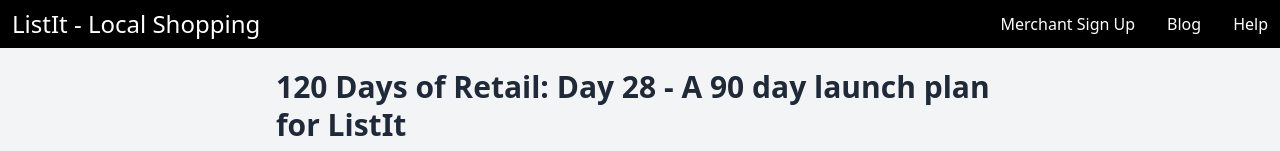
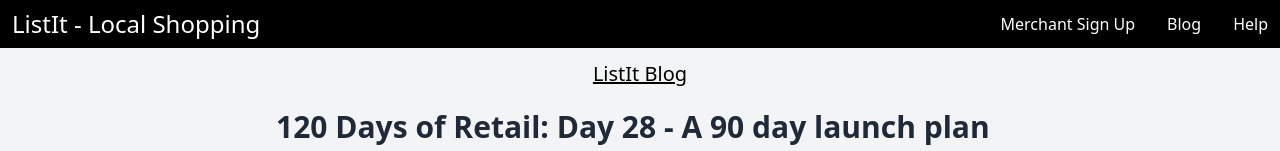
Before and after one commit to jwhubert91/listit-webapp, a Next.js app: page /blog/day-28 in a window 1280 px wide. Shown: the top 151 px of the page. Built offline with nearby package versions, Linux system fonts and the light colour scheme.

Commit message:
add back functionality

```diff
--- a/components/layout.tsx
+++ b/components/layout.tsx
@@ -35,7 +35,7 @@
       </Head>
       <div className="min-h-screen flex flex-col bg-gray-100">
         <Header />
-        <main className="flex-1 flex justify-center mx-auto w-full pt-5 pb-11 layout__container">
+        <main className="flex-1 px-5 flex justify-center mx-auto w-full pt-3 pb-11 layout__container">
           {children}
         </main>
         <Footer />
--- a/pages/blog/day-28.tsx
+++ b/pages/blog/day-28.tsx
@@ -1,6 +1,7 @@
 import Layout from "@/components/layout"
 import React from "react"
 import Link from "next/link"
+import { useRouter } from "next/router"
 import { HeadDataProps } from "@/types/headData"
 
 type Props = {}
@@ -12,9 +13,15 @@
       "Mapping the plan for a public launch of ListIt for shopping in Bay Ridge, Brooklyn",
     openGraphImageUrl: "",
   }
+  const router = useRouter()
   return (
     <Layout headData={headData}>
       <div className="blog__container">
+        <div className="mb-5 text-center">
+          <button onClick={() => router.back()}>
+            <span className="text-xl font-medium underline">ListIt Blog</span>
+          </button>
+        </div>
         <h1 className="font-bold text-gray-800 text-3xl leading-tight mb-1">
           120 Days of Retail: Day 28 - A 90 day launch plan for ListIt
         </h1>
```
